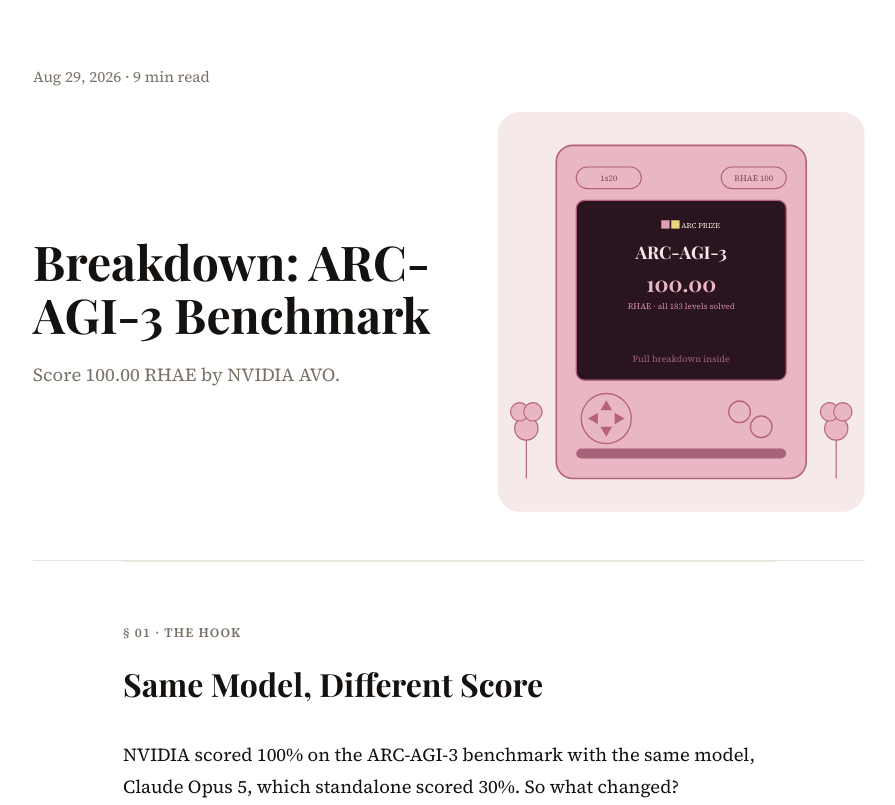
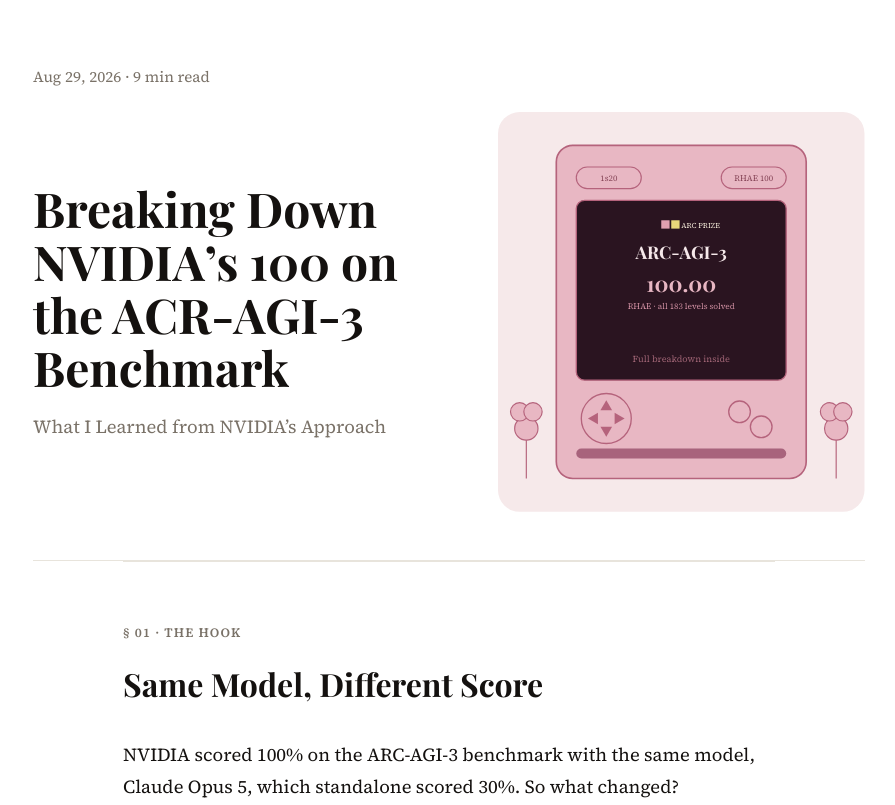
Before and after one commit to saylee21/saylee21.github.io, a plain HTML site: page articles/nvdiaAVOarticle.html in a window 1280 px wide. Shown: the top 805 px of the page, without its empty margins (191-1086 px from the left). Drawn offline with nearby package versions, Linux system fonts and the light colour scheme.

Commit message:
Update nvdiaAVOarticle.html

```diff
--- a/articles/nvdiaAVOarticle.html
+++ b/articles/nvdiaAVOarticle.html
@@ -283,8 +283,8 @@
 
   <div class="masthead-grid">
     <div>
-      <h1>Breakdown: ARC-AGI-3 Benchmark</h1>
-      <p class="subtitle">Score 100.00 RHAE by NVIDIA AVO.</p>
+      <h1>Breaking Down NVIDIA’s 100 on the ACR-AGI-3 Benchmark</h1>
+      <p class="subtitle">What I Learned from NVIDIA’s Approach</p>
     </div>
 
     <!-- Cover illustration: pink console, matching the reference -->
@@ -550,9 +550,7 @@
 
     <h3>The Result</h3>
     <p>AVO, running Claude Opus 5, completed the full 25-environment public set with a 100.00 RHAE score, solving all 183 levels in 6,624 environment actions. For reference, VISTA reports 7,542 environment actions with the same Claude Opus 5 — AVO took roughly 12% fewer.</p>
-    <div class="stat-strip">
-      <b>6,624</b> AVO actions &nbsp;·&nbsp; <b>7,542</b> VISTA actions &nbsp;·&nbsp; roughly <b>12%</b> fewer
-    </div>
+
     <p>If we run the cross-system comparison, AVO looks a little more efficient — but both systems differ in agent backend, observation representation, memory, context management, and other implementation details, so the difference shouldn't be treated as a controlled ablation.</p>
 
     <h3>The Honest Caveats</h3>
```
